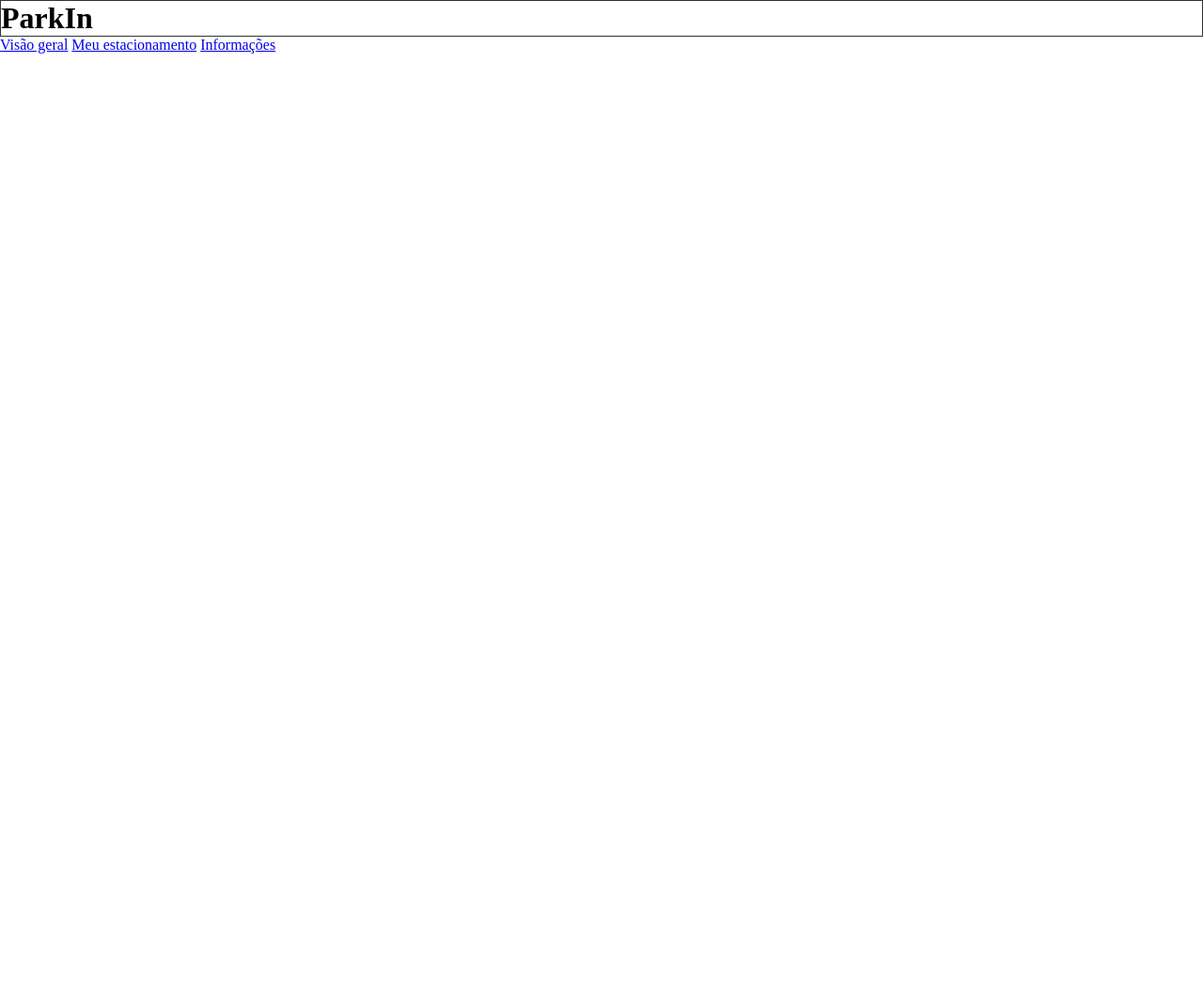
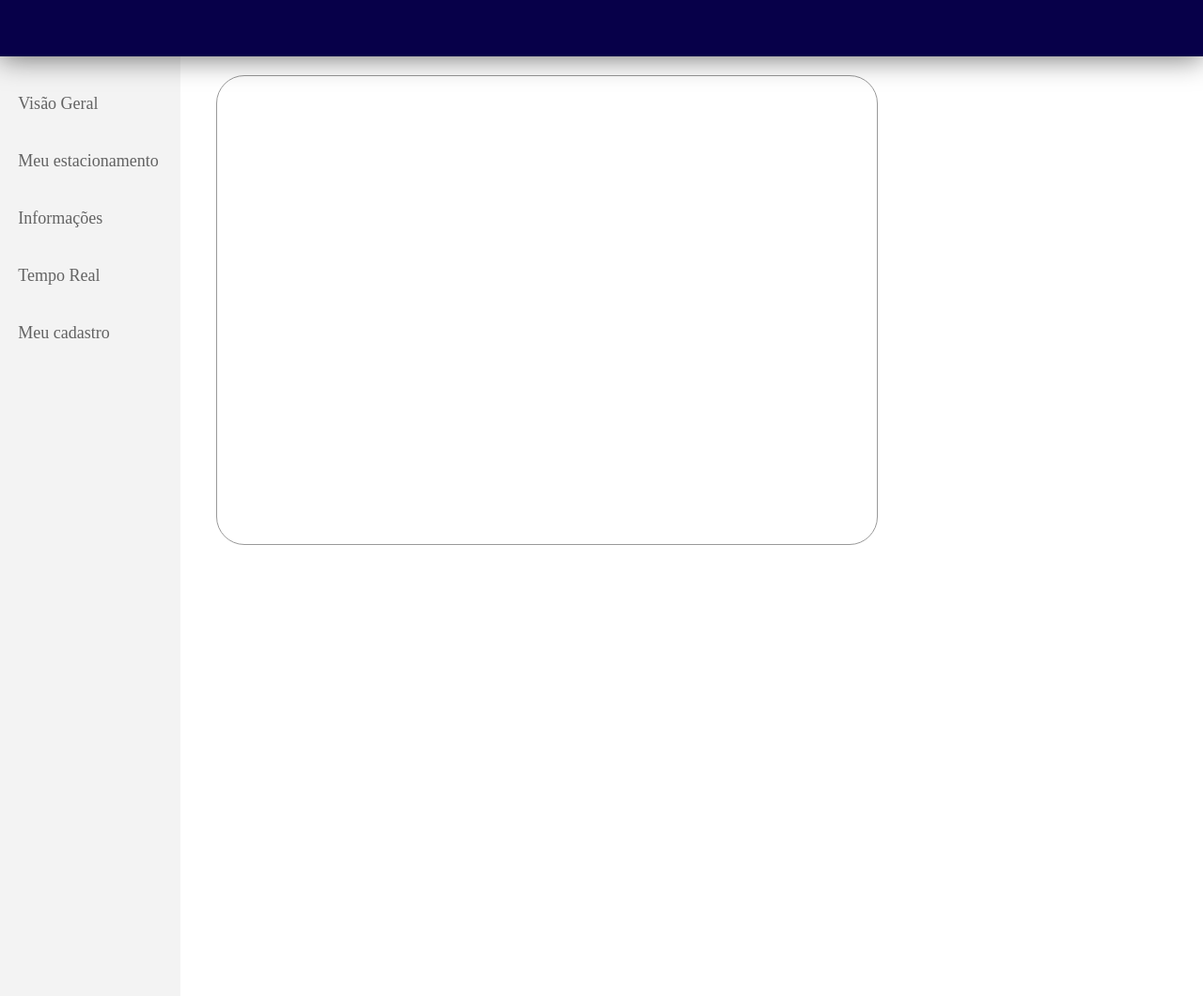
Before and after one commit to incrisvel/parkin, a Django app: template empresas/templates/empresas/visaogeral.html in a window 1280 px wide. Shown: the whole page at 94% size. Before the commit the page ends 57 px from the top, so only its background shows below. Run offline with Django 5.2, Linux system fonts and the light colour scheme; the template is opened without the code that fills it, so the values that code supplies are empty.

Commit message:
Página de empresas

```diff
--- /dev/null
+++ b/clientes/urls.py
@@ -0,0 +1,7 @@
+from django.contrib import admin
+from django.urls import path, include
+from .views import index
+
+urlpatterns = [
+    path('', index, name='index')
+]
--- a/clientes/views.py
+++ b/clientes/views.py
@@ -1,3 +1,4 @@
 from django.shortcuts import render
 
-# Create your views here.
+def index(request):
+    return render(request,'main/index.html')
--- a/empresas/static/css/visaogeral.css
+++ b/empresas/static/css/visaogeral.css
@@ -4,7 +4,53 @@
     box-sizing: border-box;
 }
 
-.barlogo {
+.barra {
+    height: 60px;
     width: 100%;
-    border: 1px solid #333;
+    background-color: #070049;
+    margin: 0 auto;
+    display: flex;
+    align-items: center;
+    justify-content: center;
+    box-shadow: 0 2px 30px rgba(0, 0, 0, 0.555); /* Adicionado box-shadow na parte inferior */
+    position: relative;
+    z-index: 2;
 }
+
+.barra-lateral {
+    height: 1000px;
+    width: 15%;
+    background-color: #f3f3f3;
+    display: flex;
+    position: absolute;
+    z-index: 1;
+}
+
+.menu {
+    width: 80%;
+    margin: 0 auto;
+    padding: 20px 0;
+    display: flex;
+    flex-direction: column;
+}
+
+.menu a {
+    font-size: 18px;
+    text-decoration: none;
+    color: #636363;
+    margin: 20px 0;
+}
+
+.menu a:hover {
+    color: #070049;
+}
+
+.content {
+    width: 55%;
+    height: 500px;
+    margin: 20px 230px auto;
+    border: 1px solid #999;
+    padding: 20px 0;
+    border-radius: 30px;
+    display: flex;
+}
--- a/empresas/templates/empresas/visaogeral.html
+++ b/empresas/templates/empresas/visaogeral.html
@@ -7,32 +7,24 @@
     <meta name="viewport" content="width=device-width, initial-scale=1.0">
 
     <link rel="stylesheet" href="{% static 'css/visaogeral.css' %}">
-    <title>Início</title>
+    <title>Visão Geral</title>
 </head>
 <body>
-    <header>
-        <div class="barlogo">
-            <h1>ParkIn</h1>
+        <div class="barra">
         </div>
-        <div class="navbar">
-            <nav>
-                <ul>
-                    <li>
-                        <a href="/visaogeral">Visão geral</a>
-                        <a href="/meuestacionamento">Meu estacionamento</a>
-                        <a href="/informacoes">Informações</a>
-                    </li>
-                </ul>
-            </nav>
+
+        <div class="barra-lateral">
+            <div class="menu">
+                <a href="/visaogeral">Visão Geral</a>
+                <a href="/visaogeral">Meu estacionamento</a>
+                <a href="/visaogeral">Informações</a>
+                <a href="/visaogeral">Tempo Real</a>
+                <a href="/visaogeral">Meu cadastro</a>
+            </div>
         </div>
-    </header>
-    <main>
 
+        <div class="content">
 
-
-    </main>
-
-
-
+        </div>
 </body>
 </html>
--- a/main/templates/main/index.html
+++ b/main/templates/main/index.html
@@ -16,7 +16,6 @@
     </header>
     <main>
         <div class="descricao">
-            <div id="principal" style="background-image: url({% static 'img/imagemale.jpg' %})">
                 <h1>PARKIN</h1>
             </div>
             <div class="secundaria">
--- a/main/urls.py
+++ b/main/urls.py
@@ -1,7 +1,9 @@
 from django.contrib import admin
 from django.urls import path, include
 from .views import index
+from empresas.views import visaogeral
 
 urlpatterns = [
-    path('', index, name='index')
+    path('', index, name='index'),
+    path('visaogeral/', visaogeral, name='index')
 ]
--- a/projeto/urls.py
+++ b/projeto/urls.py
@@ -19,5 +19,7 @@ from django.urls import path, include
 
 urlpatterns = [
     path('admin/', admin.site.urls),
+    path('clientes/', include('clientes.urls')),
+    path('empresas/', include('empresas.urls')),
     path('', include('main.urls')),
 ]
```
Also changed, not shown: projeto/settings.py (+6 -32 lines).
